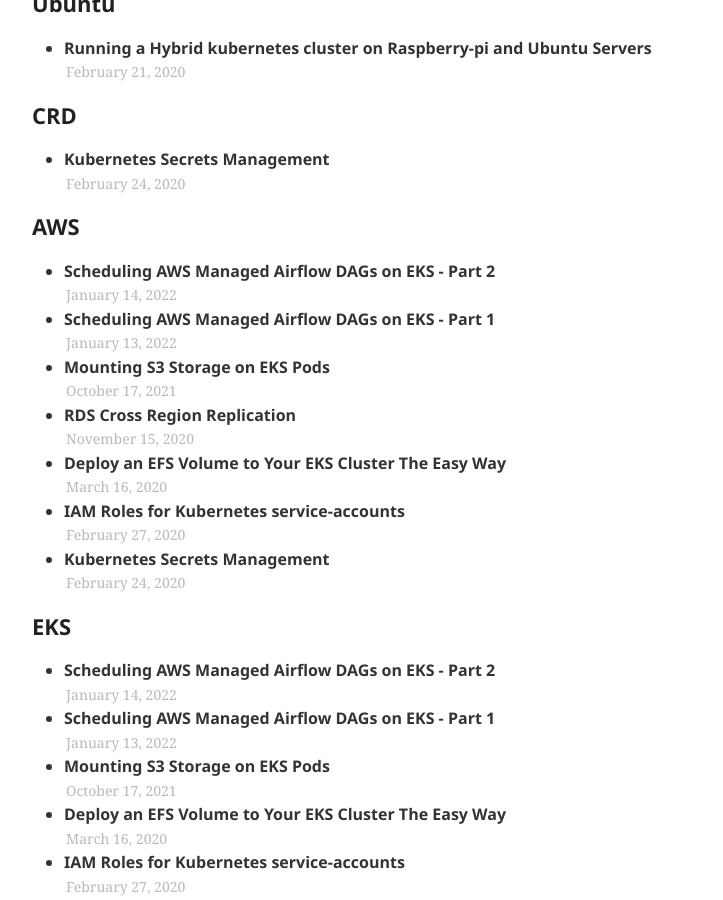
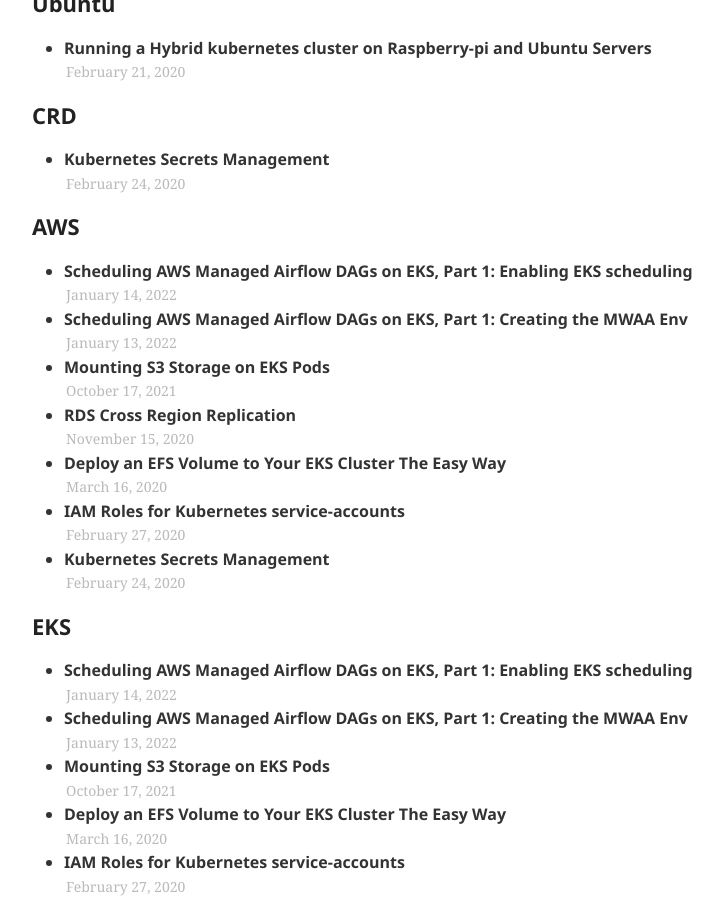
Before and after one commit to Efrat19/blog, a Jekyll site: the page built from categories.md, in a window 1280 px wide and 900 px high, scrolled down 2781 px. Shown: the whole window, without its empty margins (58-781 px from the left). Built offline with Jekyll 4.4.1, drawn with Linux system fonts in a browser that asks for light colours; comment, search, counter and statistics services are not loaded; some of the changed text lies outside the part shown.

Commit message:
set titles

```diff
--- a/_posts/2022-01-13-Scheduling-AWS-Managed-Airflow-DAGs-on-EKS-part-1.md
+++ b/_posts/2022-01-13-Scheduling-AWS-Managed-Airflow-DAGs-on-EKS-part-1.md
@@ -1,6 +1,6 @@
 ---
 layout: post
-title: Scheduling AWS Managed Airflow DAGs on EKS - Part 1
+title: "Scheduling AWS Managed Airflow DAGs on EKS, Part 1: Creating the MWAA Env"
 lang: en
 categories:
     - Kubernetes
--- a/_posts/2022-01-14-Scheduling-AWS-Managed-Airflow-DAGs-on-EKS-part-2.md
+++ b/_posts/2022-01-14-Scheduling-AWS-Managed-Airflow-DAGs-on-EKS-part-2.md
@@ -1,6 +1,6 @@
 ---
 layout: post
-title: Scheduling AWS Managed Airflow DAGs on EKS - Part 2
+title: "Scheduling AWS Managed Airflow DAGs on EKS, Part 1: Enabling EKS scheduling"
 lang: en
 categories:
     - Kubernetes
```
